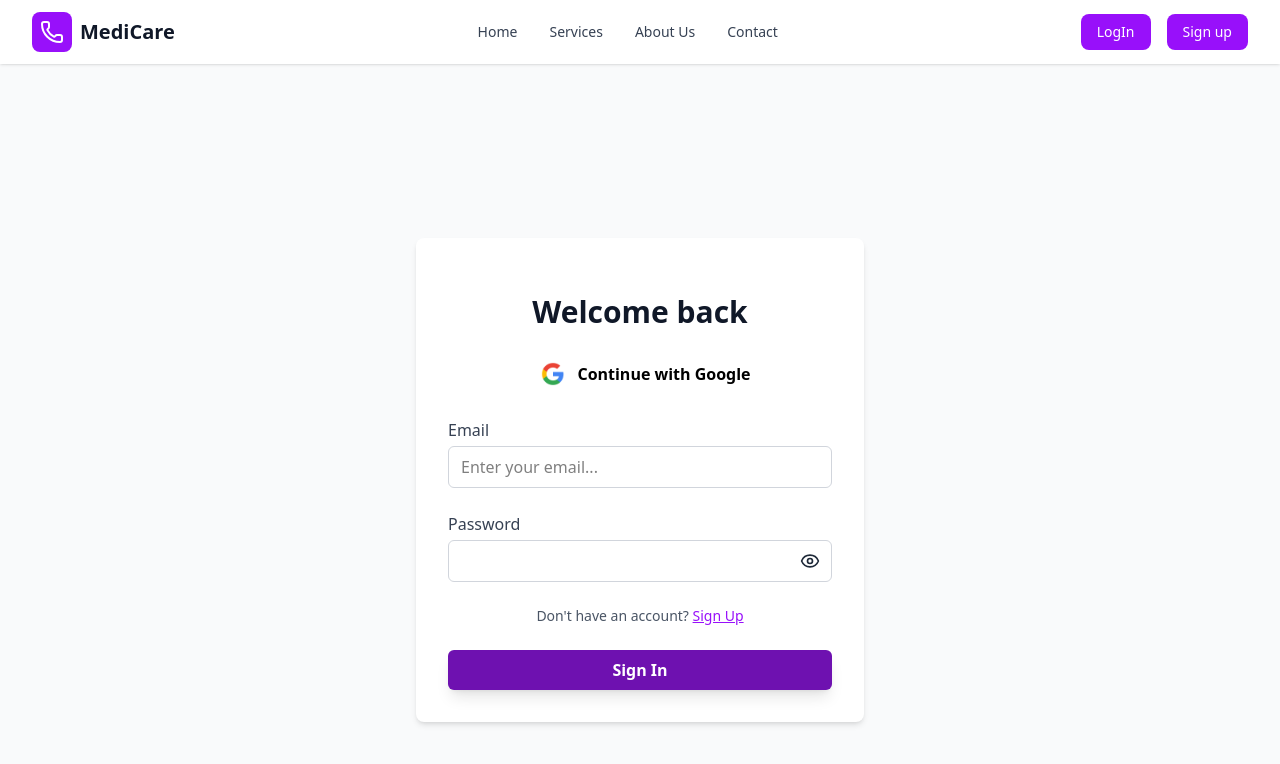
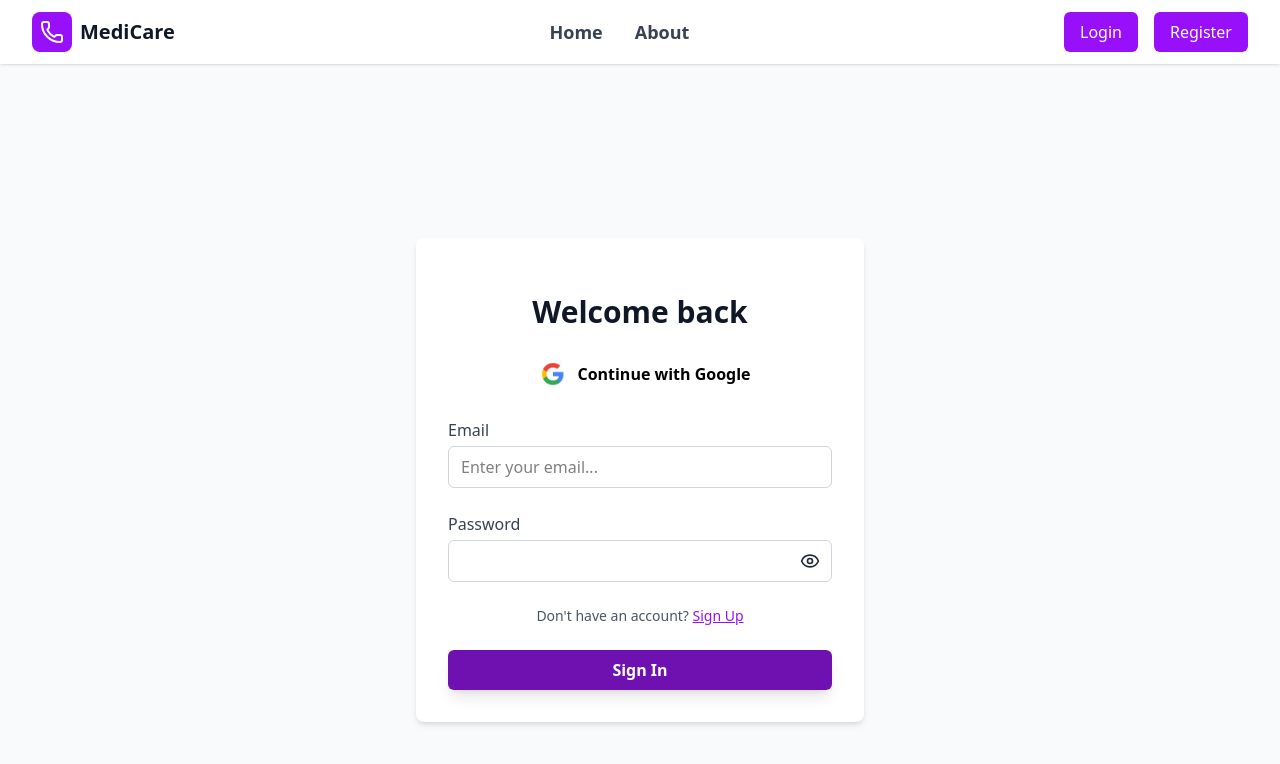
Before and after one commit to flavia-sudo/frontend-clinic, a React (Vite) app: page /login in a window 1280 px wide. Shown: the top 764 px of the page. Built offline with nearby package versions, Linux system fonts and the light colour scheme.

Commit message:
header logout functionality

```diff
--- a/src/components/Header.tsx
+++ b/src/components/Header.tsx
@@ -1,19 +1,36 @@
-import { useState } from 'react';
-import { Menu, X, Phone, Calendar } from 'lucide-react';
-import { NavLink, useLocation } from 'react-router-dom';
+import { useState, useEffect } from 'react';
+import { Menu, X, Phone } from 'lucide-react';
+import { NavLink } from 'react-router-dom';
+import { logout } from "../features/authSlice";
+import { useDispatch } from 'react-redux';
+import { useNavigate } from 'react-router-dom';
 
 const Header = () => {
     const [isMenuOpen, setIsMenuOpen] = useState(false);
-  const location = useLocation();
+    const [isLoggedIn, setIsLoggedIn] = useState(false);
+    const token = localStorage.getItem("Token");
+    const user = JSON.parse(localStorage.getItem("User") || "{}");
+    const isAdmin = user.isAdmin;
+    const dispatch = useDispatch();
+    const navigate = useNavigate();
 
-  const navigation = [
-    { name: 'Home', href: '/' },
-    { name: 'Services', href: '/services' },
-    { name: 'About Us', href: '/about' },
-    { name: 'Contact', href: '/contact' },
-  ];
+      useEffect(() => {
+        setIsLoggedIn(!!token);
+    }, [token, user]);
 
-  const isActive = (path: string) => location.pathname === path;
+    const handleLogout = () => {
+        localStorage.removeItem("Token");
+        localStorage.removeItem("User");
+        dispatch(logout());
+        setIsLoggedIn(false);
+        setIsMenuOpen(false);
+        navigate("/login");
+    };
+
+    const getLinkClass = ({ isActive }: { isActive: boolean }) =>
+    `${
+        isActive ? "text-purple-600 underline" : "text-gray-700 hover:text-purple-600"
+    } text-base lg:text-lg font-semibold transition-colors`;
 
   return (
       <header className="w-full bg-white shadow-sm sticky top-0 z-50">
@@ -29,29 +46,57 @@ const Header = () => {
 
                   {/* Desktop Navigation */}
                   <nav className="hidden md:flex space-x-8">
-                      {navigation.map((item) => (
-                          <NavLink
-                              key={item.name}
-                              to={item.href}
-                              className={`text-sm font-medium transition-colors duration-200 ${
-                                  isActive(item.href)
-                                      ? "text-purple-600 border-b-2 border-purple-600 pb-1"
-                                      : "text-gray-700 hover:text-purple-600"
-                              }`}
-                          >
-                              {item.name}
+                    <NavLink to="/" className={getLinkClass}>
+                        Home
                     </NavLink>
-                      ))}
+                    <NavLink to="/about" className={getLinkClass}>
+                        About
+                    </NavLink>
+                    {isLoggedIn && (
+                        <NavLink to="/dashboard" className={getLinkClass}>
+                            Dashboard
+                        </NavLink>
+                    )}
+                    {isAdmin && (
+                        <NavLink to="/admin" className={getLinkClass}>
+                            Admin
+                        </NavLink>
+                    )}
                   </nav>
 
                   {/* Desktop CTA Buttons */}
                   <div className="hidden md:flex items-center space-x-4">
-                      <NavLink to={"/login"} className="bg-purple-600 text-white px-4 py-2 rounded-lg text-sm font-medium hover:bg-purple-700 transition-colors duration-200">
-                          LogIn
+                        {isLoggedIn ? (
+                              <>
+                                <NavLink
+                                    to="/profile"
+                                    className="px-4 py-2 border rounded-md text-gray-700 hover:border-purple-600 transition-colors"
+                                >
+                                    Profile
                                 </NavLink>
-                      <NavLink to={"/register"} className="bg-purple-600 text-white px-4 py-2 rounded-lg text-sm font-medium hover:bg-purple-700 transition-colors duration-200">
-                          Sign up
+                                <button
+                                    onClick={handleLogout}
+                                    className="px-4 py-2 bg-red-500 text-white rounded-md hover:bg-red-600 transition-colors"
+                                >
+                                    Logout
+                                </button>
+                            </>
+                        ) : (
+                            <>
+                                <NavLink
+                                    to="/login"
+                                    className="px-4 py-2 bg-purple-600 text-white rounded-md hover:bg-purple-700 transition-colors"
+                                >
+                                    Login
                                 </NavLink>
+                                <NavLink
+                                    to="/register"
+                                    className="px-4 py-2 bg-purple-600 text-white rounded-md hover:bg-purple-700 transition-colors"
+                                >
+                                    Register
+                                </NavLink>
+                            </>
+                        )}
                   </div>
 
                   {/* Mobile menu button */}
@@ -69,28 +114,69 @@ const Header = () => {
               {isMenuOpen && (
                   <div className="md:hidden">
                       <div className="px-2 pt-2 pb-3 space-y-1 sm:px-3 bg-white border-t">
-                          {navigation.map((item) => (
+                        <NavLink to="/" className={`${getLinkClass} block text-black`} onClick={() => setIsMenuOpen(false)}>
+                            Home
+                        </NavLink>
                         <NavLink
-                                  key={item.name}
-                                  to={item.href}
-                                  className={`block px-3 py-2 text-base font-medium transition-colors duration-200 ${
-                                      isActive(item.href)
-                                          ? "text-purple-600 bg-purple-50"
-                                          : "text-gray-700 hover:text-purple-600 hover:bg-purple-50"
-                                  }`}
+                            to="/about"
+                            className={`${getLinkClass} block text-black`}
                             onClick={() => setIsMenuOpen(false)}
                         >
-                                  {item.name}
+                            About
                         </NavLink>
-                          ))}
+                        {isLoggedIn && (
+                            <NavLink
+                                to="/dashboard"
+                                className={`${getLinkClass} block text-black`}
+                                onClick={() => setIsMenuOpen(false)}
+                            >
+                                Dashboard
+                            </NavLink>
+                        )}
+                        {isAdmin && (
+                            <NavLink
+                                to="/admin"
+                                className={`${getLinkClass} block text-black`}
+                                onClick={() => setIsMenuOpen(false)}
+                            >
+                                Admin
+                            </NavLink>
+                        )}
                           <div className="px-3 py-2 space-y-2">
-                              <button className="w-full flex items-center justify-center space-x-2 text-purple-600 hover:text-purple-700 py-2 transition-colors duration-200">
-                                  <Calendar className="h-4 w-4" />
-                                  <span className="text-sm font-medium">Appointment</span>
+                    {isLoggedIn ? (
+                        <>
+                            <NavLink
+                                to="/profile"
+                                className="block border px-4 py-2 rounded text-gray-700 hover:border-purple-500 transition-colors w-full"
+                                onClick={() => setIsMenuOpen(false)}
+                            >
+                                Profile
+                            </NavLink>
+                            <button
+                                className="block w-full text-left bg-red-500 text-white px-4 py-2 rounded hover:bg-red-600 transition-colors"
+                                onClick={() => { handleLogout(); setIsMenuOpen(false); }}
+                            >
+                                Logout
                             </button>
-                              <button className="w-full bg-purple-600 text-white px-4 py-2 rounded-lg text-sm font-medium hover:bg-purple-700 transition-colors duration-200">
-                                  Sign up
-                              </button>
+                        </>
+                    ) : (
+                        <>
+                            <NavLink
+                                to="/login"
+                                className="block bg-purple-600 text-white px-4 py-2 rounded hover:bg-purple-700 transition-colors"
+                                onClick={() => setIsMenuOpen(false)}
+                            >
+                                Login
+                            </NavLink>
+                            <NavLink
+                                to="/register"
+                                className="block bg-purple-600 text-white px-4 py-2 rounded hover:bg-purple-700 transition-colors"
+                                onClick={() => setIsMenuOpen(false)}
+                            >
+                                Register
+                            </NavLink>
+                        </>
+                    )}
                           </div>
                       </div>
                   </div>
--- a/src/components/Stats.tsx
+++ b/src/components/Stats.tsx
@@ -37,7 +37,7 @@ const Stats = () => {
                         return (
                             <div key={index} className="text-center">
                                 <div className="inline-flex items-center justify-center w-16 h-16 bg-white bg-opacity-20 rounded-full mb-4">
-                                    <IconComponent className="h-8 w-8 text-white" />
+                                    <IconComponent className="h-8 w-8 text-black" />
                                 </div>
                                 <div className="text-3xl lg:text-4xl font-bold text-white mb-2">{stat.number}</div>
                                 <div className="text-purple-100 font-medium">{stat.label}</div>
```
Lines whose indentation alone changed are shown as unchanged.
